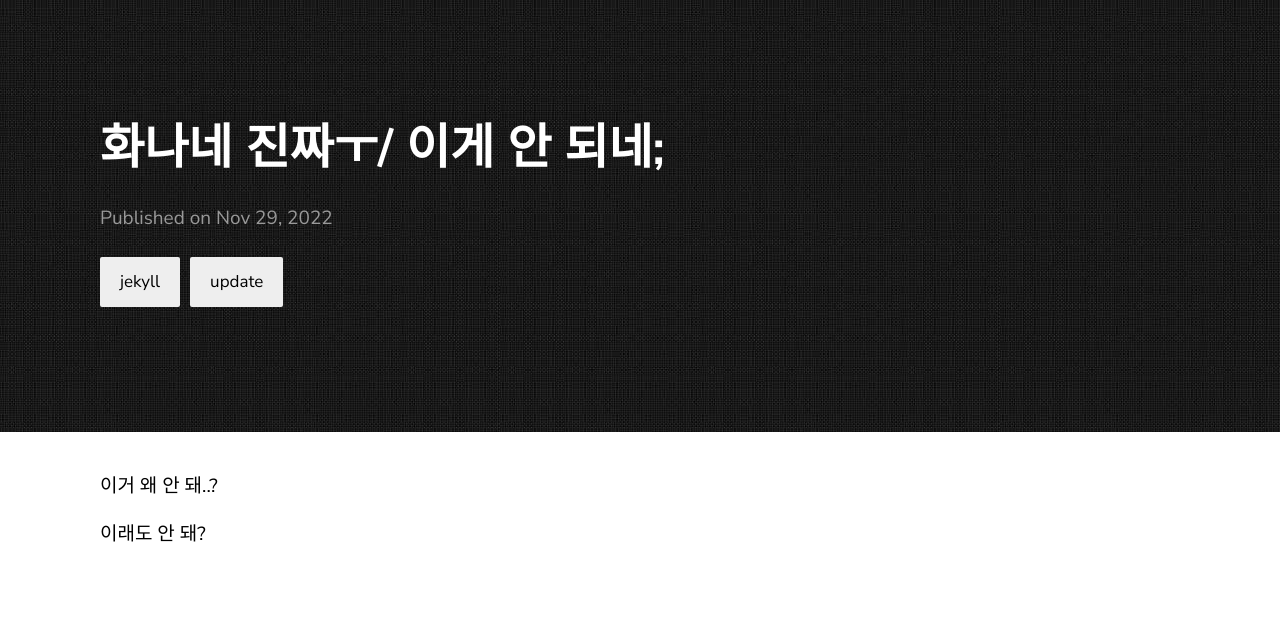
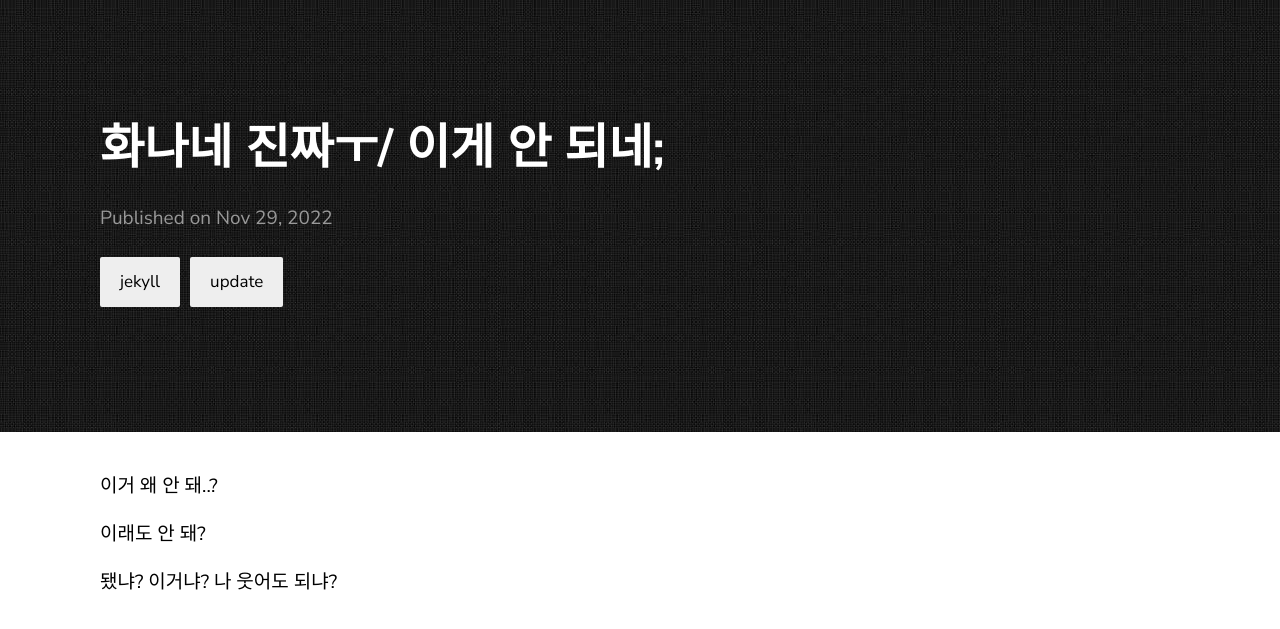
Before and after one commit to ritnis4751/ritnis4751.github.io, a Jekyll site: the page built from _posts/2022-11-30-Why_I_Can't_Do_this.md, in a window 1280 px wide. Shown: the top 629 px of the page. Built offline with Jekyll 4.4.1, drawn with Linux system fonts in a browser that asks for light colours.

Commit message:
Update 2022-11-30-Why_I_Can't_Do_this.md

```diff
--- a/_posts/2022-11-30-Why_I_Can't_Do_this.md
+++ b/_posts/2022-11-30-Why_I_Can't_Do_this.md
@@ -7,3 +7,7 @@ categories: jekyll update
 이거 왜 안 돼..?
 
 이래도 안 돼?
+
+됐냐?
+이거냐?
+나 웃어도 되냐?
```
